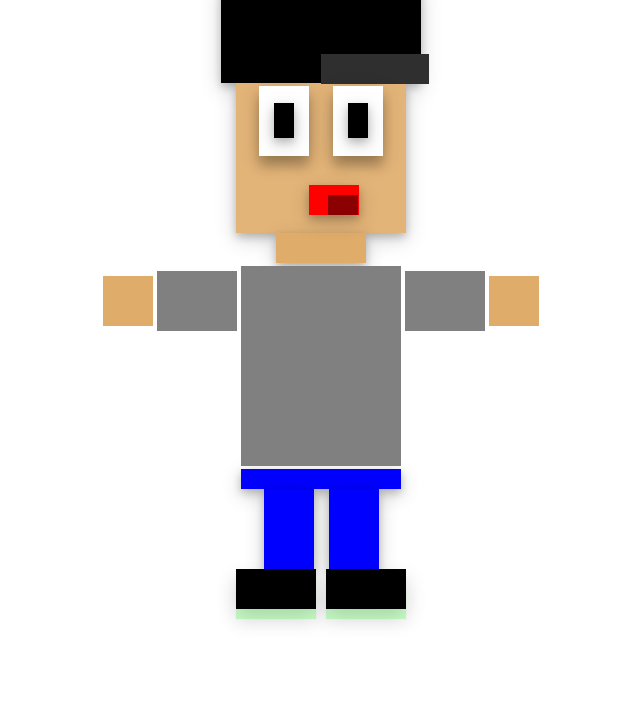
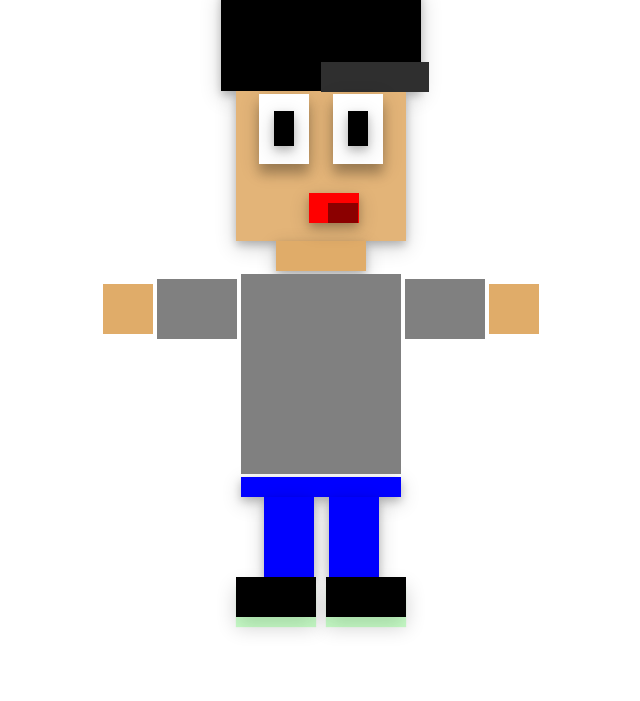
Before and after one commit to MajedZarkash1/HTML-CSS, a plain HTML site: page Art/index.html in a window 1280 px wide. Shown: the part 99-800 px from the top of the page, without its empty margins (319-959 px from the left). Drawn offline with Linux system fonts and the light colour scheme.

Commit message:
Update index.html

```diff
--- a/Art/index.html
+++ b/Art/index.html
@@ -4,7 +4,7 @@
     </head>
 
     <body>
-    <center>
+    <div class="container">
         <h1>Hi Good People How Are You?</h1>
         <div class="background">
             <div class="hair">
@@ -45,8 +45,14 @@
                 <div class="left-feet"></div>
             </div>
         </div>
-    </center>
+    </div>
         <style>
+            .container {
+                display: flex;
+                flex-direction: column;
+                align-items: center;
+                justify-content: center;
+            }
             h1{
                 font-family: 'Gill Sans', 'Gill Sans MT', Calibri, 'Trebuchet MS', sans-serif;
                 text-align: center;
```
